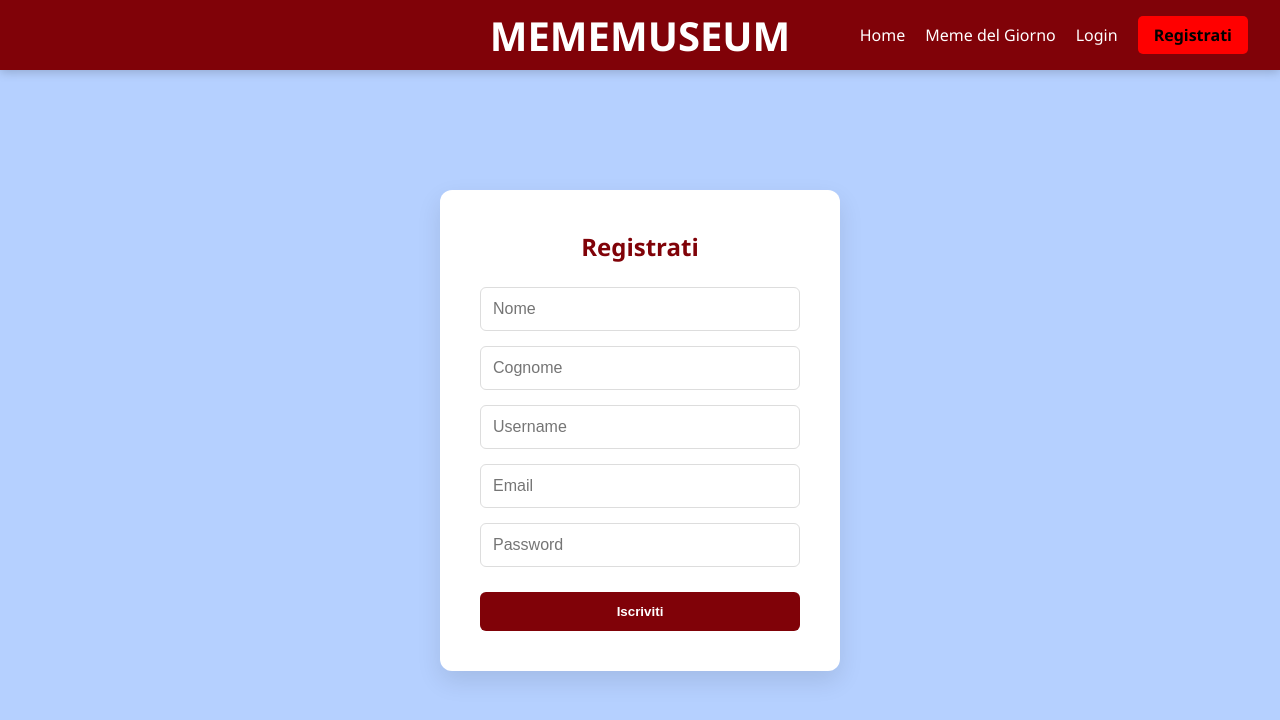
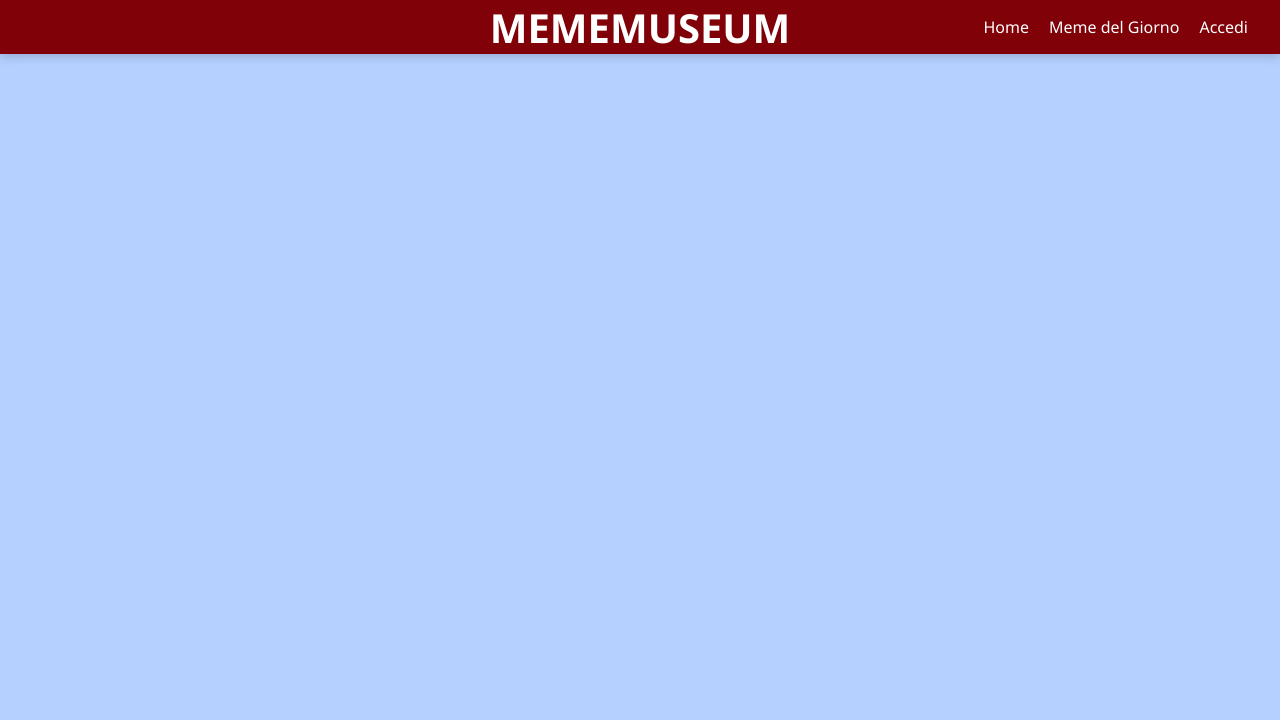
Before and after one commit to crymar02/TecWeb, a React (Vite) app in the folder mememuseum/: page /signup in a window 1280 px wide. Shown: the top 720 px of the page. Built offline with nearby package versions, Linux system fonts and the light colour scheme.

Commit message:
Unificato pagina di login e registrazione

```diff
--- a/mememuseum/src/App.css
+++ b/mememuseum/src/App.css
@@ -761,19 +761,20 @@
 }
 
 /* Stile per il link di switch */
-.switch-auth {
-  margin-top: 20px;
-  font-size: 0.9rem;
-  color: #666;
+.switch-link {
+    background: none;
+    border: none;
+    color: #800208; /* Il tuo colore bordeaux */
+    text-decoration: underline;
+    cursor: pointer;
+    font-weight: bold;
+    padding: 0;
+    margin-left: 5px;
+    font-size: 0.9rem;
 }
 
-.switch-link {
-  color: #800208;
-  font-weight: bold;
-  cursor: pointer;
-  text-decoration: underline;
-  background: none;
-  border: none;
-  padding: 0;
-  margin-left: 5px;
+.switch-auth {
+    margin-top: 1.5rem;
+    font-size: 0.9rem;
+    color: #555;
 }
--- a/mememuseum/src/App.jsx
+++ b/mememuseum/src/App.jsx
@@ -3,8 +3,7 @@ import React, { useState, useEffect } from 'react';
 import { BrowserRouter as Router, Routes, Route, Link } from 'react-router-dom';
 import './App.css';
 import Home from './components/Home.jsx';
-import Login from './components/Auth/Login.jsx';
-import Signup from './components/Auth/Signup.jsx';
+import Auth from './components/Auth.jsx';
 import MemeDelGiorno from './components/MemeDelGiorno.jsx';
 
 function App() {
@@ -39,8 +38,7 @@ function App() {
             <Link to="/meme-del-giorno" className="nav-link">Meme del Giorno</Link>
             {!isLoggedIn ? (
               <>
-                <Link to="/login" className="nav-link">Login</Link>
-                <Link to="/signup" className="btn-signup">Registrati</Link>
+                <Link to="/auth" className="nav-link">Accedi</Link>
               </>
             ) : (
               <button onClick={handleLogout} className="btn-logout">Logout</button>
@@ -49,13 +47,11 @@ function App() {
         </nav>
 
         <div className="content">
-          <Routes>
-            {/* Passiamo lo stato alla Home */}
-            <Route path="/" element={<Home isLoggedIn={isLoggedIn} />} />
-            <Route path="/login" element={<Login onLoginSuccess={checkLoginStatus} />} />
-            <Route path="/signup" element={<Signup />} />
-            <Route path="/meme-del-giorno" element={<MemeDelGiorno isLoggedIn={isLoggedIn} />} />
-          </Routes>
+        <Routes>
+          <Route path="/" element={<Home isLoggedIn={isLoggedIn} />} />
+          <Route path="/auth" element={<Auth onLoginSuccess={checkLoginStatus} />} />
+          <Route path="/meme-del-giorno" element={<MemeDelGiorno />} />
+        </Routes>
         </div>
       </div>
     </Router>
--- /dev/null
+++ b/mememuseum/src/components/Auth.jsx
@@ -0,0 +1,74 @@
+import React, { useState } from 'react';
+import axios from 'axios';
+import { useNavigate } from 'react-router-dom';
+
+const Auth = ({ onLoginSuccess }) => {
+    const [isLogin, setIsLogin] = useState(true);
+    const [formData, setFormData] = useState({
+        nome: '', cognome: '', username: '', email: '', password: ''
+    });
+    const navigate = useNavigate();
+
+    const handleChange = (e) => {
+        setFormData({ ...formData, [e.target.name]: e.target.value });
+    };
+
+    const handleSubmit = async (e) => {
+        e.preventDefault();
+        // Sceglie l'URL in base allo stato
+        const url = isLogin
+            ? 'http://localhost:3000/api/auth/login'
+            : 'http://localhost:3000/api/auth/signup';
+
+        try {
+            const res = await axios.post(url, formData);
+            if (isLogin) {
+                localStorage.setItem('token', res.data.token);
+                localStorage.setItem('username', res.data.user.username);
+                localStorage.setItem('userId', res.data.user.id);
+                onLoginSuccess();
+                navigate('/');
+            } else {
+                alert("Registrazione completata! Ora effettua il login.");
+                setIsLogin(true); // Torna automaticamente al login
+            }
+        } catch (err) {
+            alert(err.response?.data?.message || "Errore durante l'operazione");
+        }
+    };
+
+    return (
+        <div className="auth-container">
+            <div className="auth-card">
+                <h2>{isLogin ? 'Accedi' : 'Registrati'}</h2>
+                <form onSubmit={handleSubmit}>
+                    {!isLogin && (
+                        <>
+                            <input type="text" name="nome" placeholder="Nome" onChange={handleChange} required />
+                            <input type="text" name="cognome" placeholder="Cognome" onChange={handleChange} required />
+                            <input type="text" name="username" placeholder="Username" onChange={handleChange} required />
+                        </>
+                    )}
+                    <input type="email" name="email" placeholder="Email" onChange={handleChange} required />
+                    <input type="password" name="password" placeholder="Password" onChange={handleChange} required />
+                    <button type="submit" className="btn-auth">
+                        {isLogin ? 'Login' : 'Crea Account'}
+                    </button>
+                </form>
+
+                <div className="switch-auth">
+                    <span>{isLogin ? "Non hai un account?" : "Hai già un account?"}</span>
+                    <button
+                        type="button"
+                        className="switch-link"
+                        onClick={() => setIsLogin(!isLogin)}
+                    >
+                        {isLogin ? 'Registrati qui' : 'Accedi qui'}
+                    </button>
+                </div>
+            </div>
+        </div>
+    );
+};
+
+export default Auth;
--- a/mememuseum/src/components/Auth/Login.jsx
+++ /dev/null
@@ -1,47 +0,0 @@
-import React, { useState } from 'react';
-import axios from 'axios';
-import { useNavigate } from 'react-router-dom';
-
-const Login = ({ onLoginSuccess }) => {
-    const [credentials, setCredentials] = useState({ email: '', password: '' });
-    const navigate = useNavigate();
-
-    const handleChange = (e) => {
-        setCredentials({ ...credentials, [e.target.name]: e.target.value });
-    };
-
-    const handleSubmit = async (e) => {
-        e.preventDefault();
-        try {
-            const res = await axios.post('http://localhost:3000/api/auth/login', credentials);
-
-            // Salviamo il token nel localStorage per mantenere la sessione
-            localStorage.setItem('token', res.data.token);
-            localStorage.setItem('username', res.data.user.username);
-            localStorage.setItem('userId', res.data.user.id);
-
-            alert("Login effettuato!");
-            if (onLoginSuccess) {
-                onLoginSuccess();
-            }
-            navigate('/'); // Reindirizza alla home
-        } catch (err) {
-            alert("Credenziali errate");
-        }
-    };
-
-    return (
-        <div className="auth-container">
-            <div className="auth-card">
-              <h2>Accedi</h2>
-                <form onSubmit={handleSubmit}>
-                    <input type="email" name="email" placeholder="Email" onChange={handleChange} required />
-                    <input type="password" name="password" placeholder="Password" onChange={handleChange} required />
-                   <button type="submit" className="btn-auth">Login</button>
-                </form>
-            </div>
-        </div>
-    );
-};
-
-export default Login;
--- a/mememuseum/src/components/Auth/Signup.jsx
+++ /dev/null
@@ -1,80 +0,0 @@
-import React, { useState } from 'react';
-import axios from 'axios';
-
-const Signup = () => {
-    const [formData, setFormData] = useState({
-        nome: '', cognome: '', username: '', email: '', password: ''
-    });
-
-    const handleChange = (e) => {
-        setFormData({ ...formData, [e.target.name]: e.target.value });
-    };
-
-    const handleSubmit = async (e) => {
-        e.preventDefault();
-        try {
-            const res = await axios.post('http://localhost:3000/api/auth/signup', formData);
-            alert("Registrazione completata! Ora puoi fare il login.");
-        } catch (err) {
-            alert(err.response?.data?.message || "Errore durante la registrazione");
-        }
-    };
-
-    return (
-        <div className="auth-container">
-            <div className="auth-card">
-              <h2>Registrati</h2>
-        <form onSubmit={handleSubmit}>
-            <input
-                type="text"
-                name="nome"
-                placeholder="Nome"
-                value={formData.nome}
-                onChange={handleChange}
-                required
-            />
-
-            <input
-                type="text"
-                name="cognome"
-                placeholder="Cognome"
-                value={formData.cognome}
-                onChange={handleChange}
-                required
-            />
-
-            <input
-                type="text"
-                name="username"
-                placeholder="Username"
-                value={formData.username}
-                onChange={handleChange}
-                required
-            />
-
-            <input
-                type="email"
-                name="email"
-                placeholder="Email"
-                value={formData.email}
-                onChange={handleChange}
-                required
-            />
-
-            <input
-                type="password"
-                name="password"
-                placeholder="Password"
-                value={formData.password}
-                onChange={handleChange}
-                required
-            />
-
-            <button type="submit">Iscriviti</button>
-        </form>
-            </div>
-        </div>
-    );
-};
-
-export default Signup;
```
